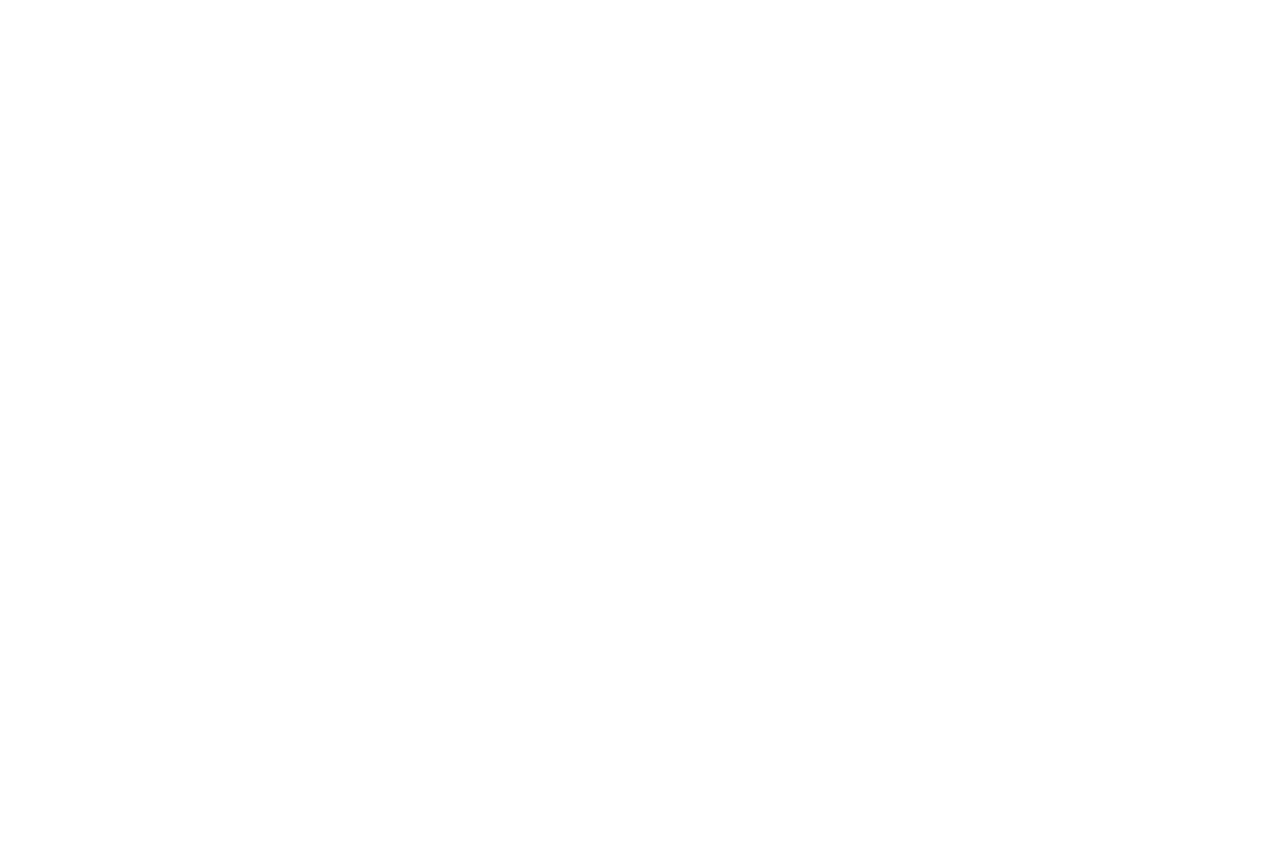
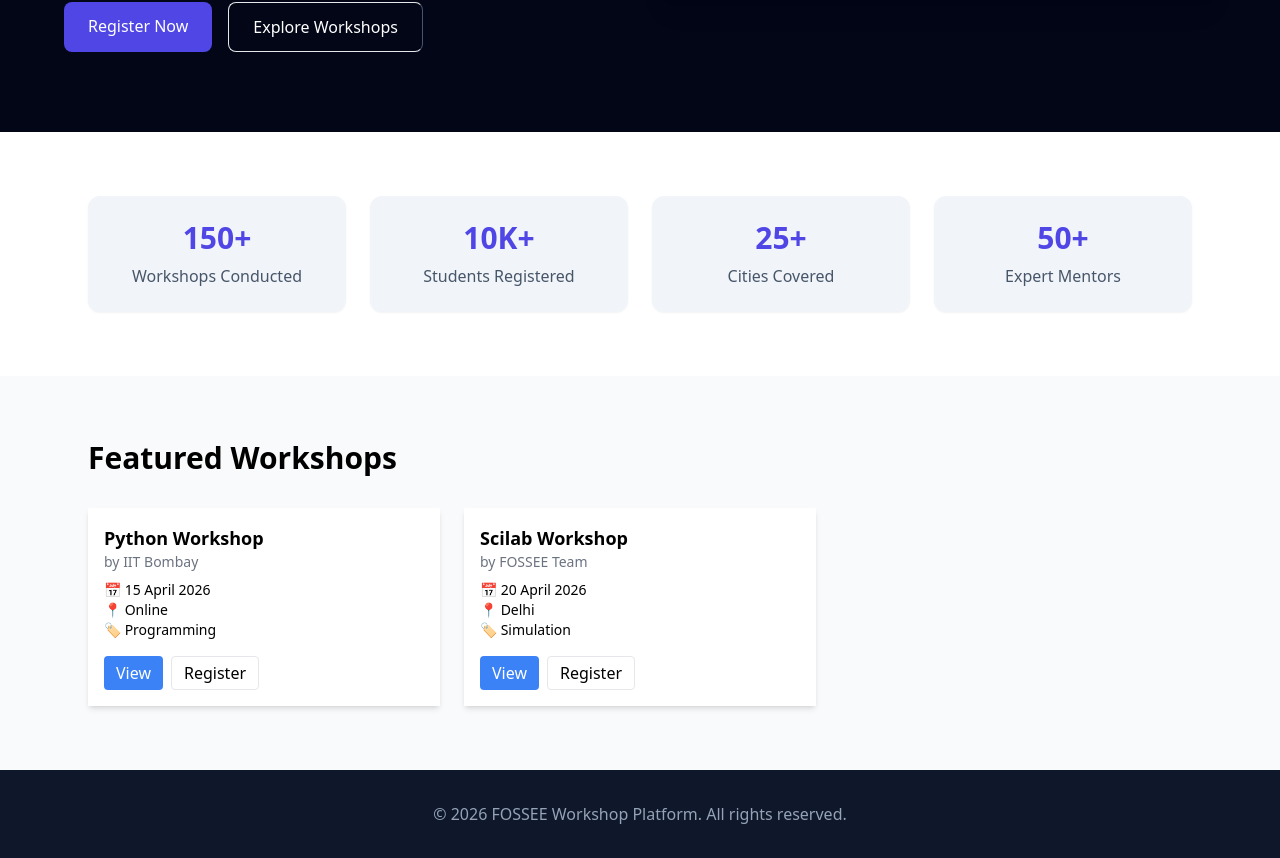
Before and after one commit to ashok-8081/workshop-ui, a React (Create React App) app: page / in a window 1280 px wide. Shown: the part 430-1288 px from the top of the page. Before the commit the page ends 800 px from the top, so only its background shows below. Built offline with nearby package versions, Linux system fonts and the light colour scheme.

Commit message:
completed homepage ui

```diff
--- a/src/components/FeaturedWorkshops.jsx
+++ b/src/components/FeaturedWorkshops.jsx
@@ -2,7 +2,7 @@
 import WorkshopCard from "./WorkshopCard";
 
 const FeaturedWorkshops = () => {
-  const workshops = () => [
+  const workshops = [
     {
       id: 1,
       title: "Python Workshop",
@@ -21,12 +21,18 @@
     },
   ];
   return (
-  <section >
-    <div>
-      <h2>Featured Workshops</h2>
-    </div>
-  </section>
-);
+    <section className="py-16 bg-slate-50">
+      <div className="max-w-6xl mx-auto px-6">
+        <h2 className="text-3xl font-bold mb-8">Featured Workshops</h2>
+
+        <div className="grid md:grid-cols-2 lg:grid-cols-3 gap-6">
+          {workshops.map((workshop) => (
+            <WorkshopCard key={workshop.id} {...workshop} />
+          ))}
+        </div>
+      </div>
+    </section>
+  );
 };
 
 export default FeaturedWorkshops;
--- /dev/null
+++ b/src/components/Footer.jsx
@@ -0,0 +1,12 @@
+
+import React from "react";
+
+const Footer = () => {
+  return (
+    <footer className="bg-slate-900 text-slate-400 py-8 text-center">
+      <p>© 2026 FOSSEE Workshop Platform. All rights reserved.</p>
+    </footer>
+  );
+};
+
+export default Footer;
--- a/src/components/Stats.jsx
+++ b/src/components/Stats.jsx
@@ -18,7 +18,7 @@
             <h2 className="text-3xl font-bold text-indigo-600">
               {stat.number}
             </h2>
-            <p className="text-slate-600 mt-2">{stats.label}</p>
+            <p className="text-slate-600 mt-2">{stat.label}</p>
           </div>
         ))}
       </div>
--- a/src/pages/Home.jsx
+++ b/src/pages/Home.jsx
@@ -1,35 +1,19 @@
+import FeaturedWorkshops from "../components/FeaturedWorkshops";
+import Footer from "../components/Footer";
 import Navbar from "../components/Navbar";
-import WorkshopCard from "../components/WorkshopCard";
+import HeroSection from "../components/HeroSection";
+import Stats from "../components/Stats";
+
 
 const Home = () => {
-  const workshops = [
-    {
-      id: 1,
-      title: "Python Workshop",
-      instructor: "IIT Bombay",
-      date: "12 April 2026",
-      location: "Online",
-      type: "Programming"
-    },
-    {
-      id: 2,
-      title: "Scilab Workshop",
-      instructor: "FOSSEE Team",
-      date: "18 April 2026",
-      location: "Delhi",
-      type: "Simulation"
-    }
-  ];
-
   return (
-    <div>
+    <>
       <Navbar />
-      <div className="p-4 grid grid-cols-1 md:grid-cols-2 lg:grid-cols-3 gap-4">
-        {workshops.map((workshop) => (
-          <WorkshopCard key={workshop.id} {...workshop} />
-        ))}
-      </div>
-    </div>
+      <HeroSection />
+      <Stats />
+      <FeaturedWorkshops />
+      <Footer />
+    </>
   );
 };
 
```
